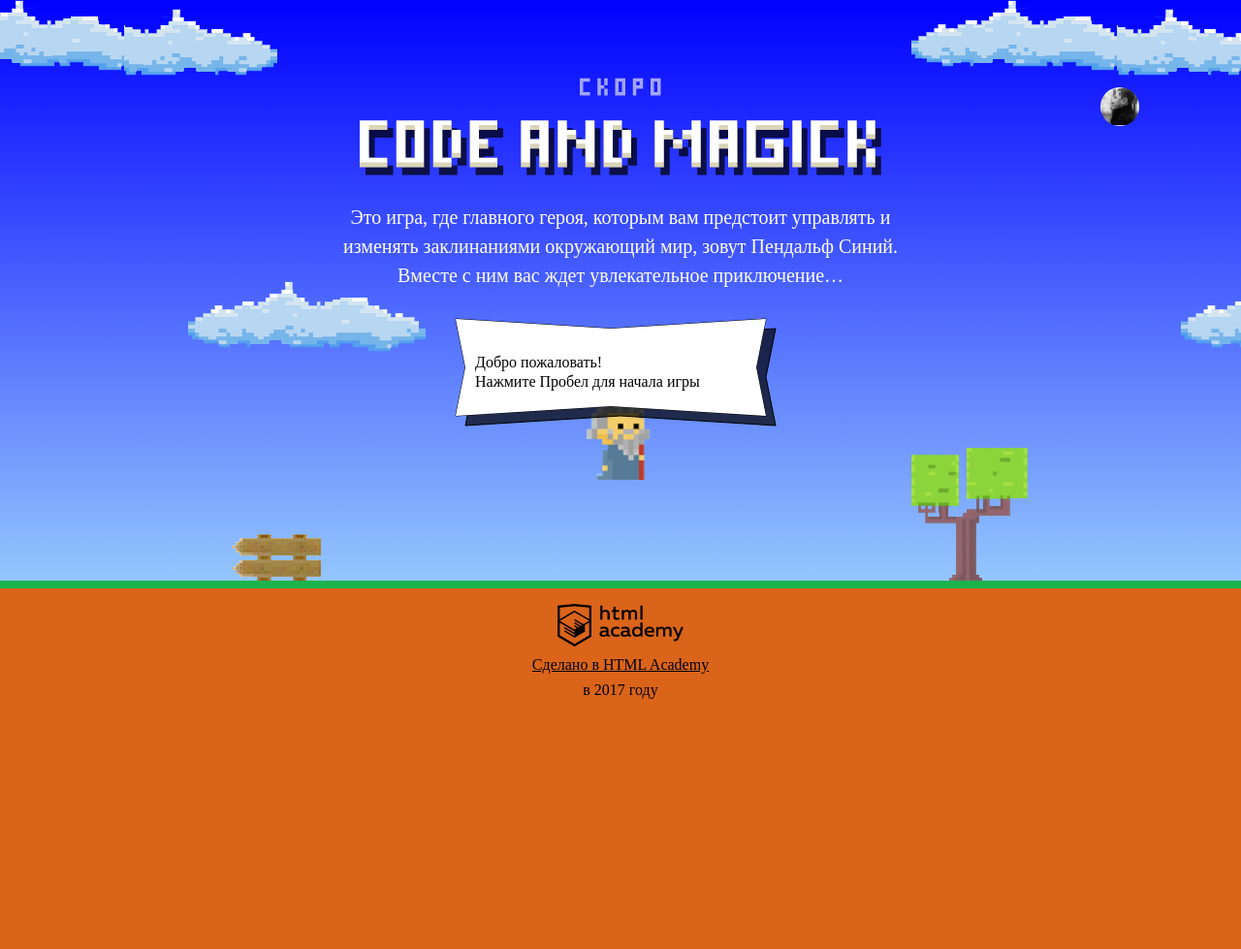
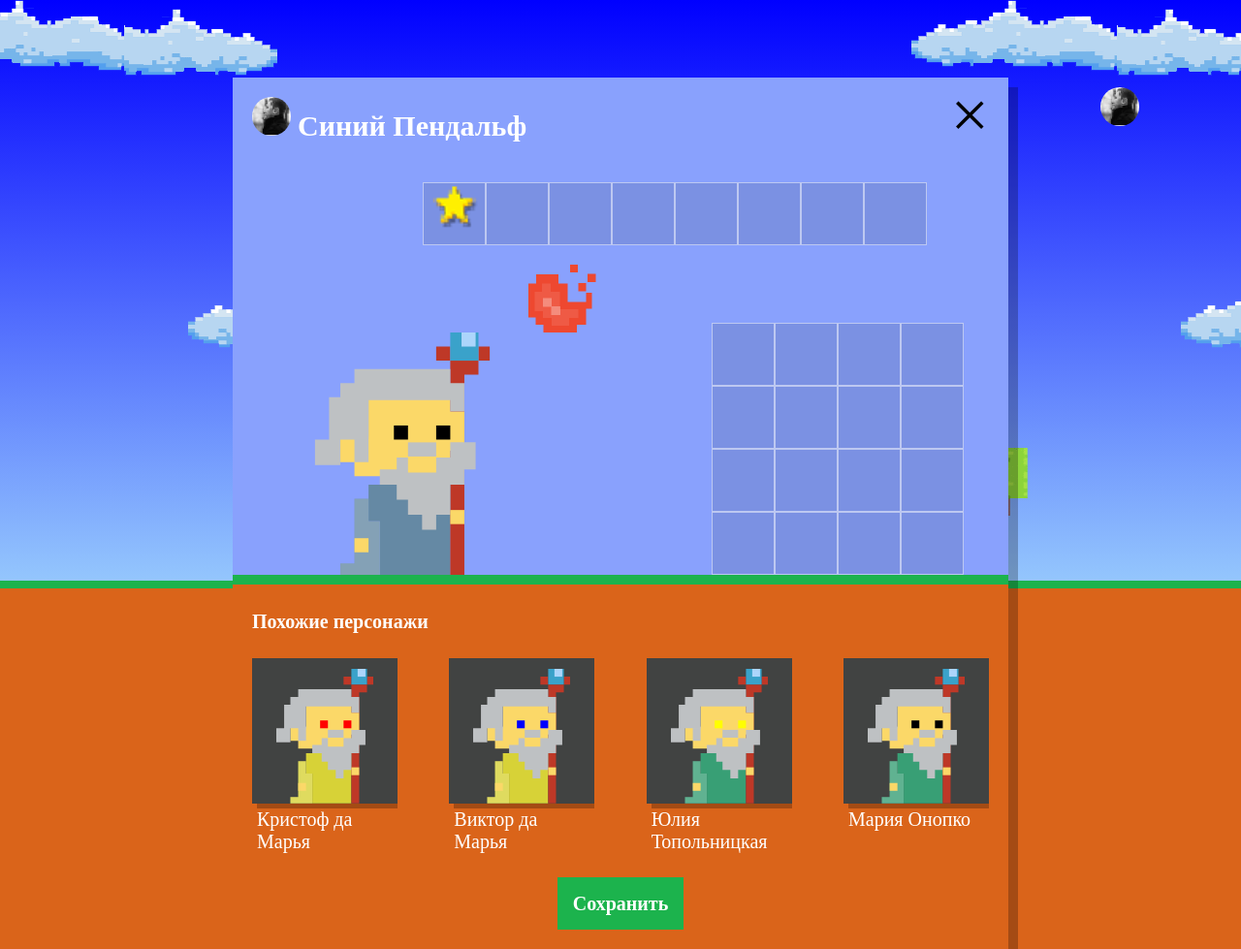
Before and after one commit to katieperca/1129585-code-and-magick-20, a website: page index.html in a window 1280 px wide. Shown: the whole page at 97% size. Before the commit the page ends 800 px from the top, so only its background shows below. Drawn offline with Linux system fonts and the light colour scheme; a web font is replaced by a local one.

Commit message:
Добавляет рандомных персонажей

```diff
--- a/index.html
+++ b/index.html
@@ -202,6 +202,7 @@
   }
 </script>
 <script src="js/stat.js"></script>
+<script src="js/setup.js"></script>
 <script src="js/game.js"></script>
 </body>
 </html>
--- /dev/null
+++ b/js/setup.js
@@ -0,0 +1,46 @@
+'use strict';
+
+var WIZARD_NAMES = ['Иван', 'Хуан Себастьян', 'Мария', 'Кристоф', 'Виктор', 'Юлия', 'Люпита', 'Вашингтон'];
+var WIZARD_LASTNAMES = ['да Марья', 'Верон', 'Мирабелла', 'Вальц', 'Онопко', 'Топольницкая', 'Нионго', 'Ирвинг'];
+var WIZARD_COATS = ['rgb(101, 137, 164)', 'rgb(241, 43, 107)', 'rgb(146, 100, 161)', 'rgb(56, 159, 117)', 'rgb(215, 210, 55)', 'rgb(0, 0, 0)'];
+var WIZARD_EYES = ['black', 'red', 'blue', 'yellow', 'green'];
+
+var userDialog = document.querySelector('.setup');
+userDialog.classList.remove('hidden');
+
+var similarListElement = document.querySelector('.setup-similar-list');
+
+var similarWizardTemplate = document.querySelector('#similar-wizard-template')
+    .content
+    .querySelector('.setup-similar-item');
+
+var getRandomValue = function (values) {
+  return values[Math.floor(Math.random() * values.length)];
+};
+
+var wizards = [];
+for (var i = 0; i < 4; i++) {
+  wizards.push({
+    name: getRandomValue(WIZARD_NAMES) + ' ' + getRandomValue(WIZARD_LASTNAMES),
+    coatColor: getRandomValue(WIZARD_COATS),
+    eyesColor: getRandomValue(WIZARD_EYES)
+  });
+}
+
+var renderWizard = function (wizard) {
+  var wizardElement = similarWizardTemplate.cloneNode(true);
+
+  wizardElement.querySelector('.setup-similar-label').textContent = wizard.name;
+  wizardElement.querySelector('.wizard-coat').style.fill = wizard.coatColor;
+  wizardElement.querySelector('.wizard-eyes').style.fill = wizard.eyesColor;
+
+  return wizardElement;
+};
+
+var fragment = document.createDocumentFragment();
+for (var j = 0; j < wizards.length; j++) {
+  fragment.appendChild(renderWizard(wizards[j]));
+}
+similarListElement.appendChild(fragment);
+
+document.querySelector('.setup-similar').classList.remove('hidden');
```
